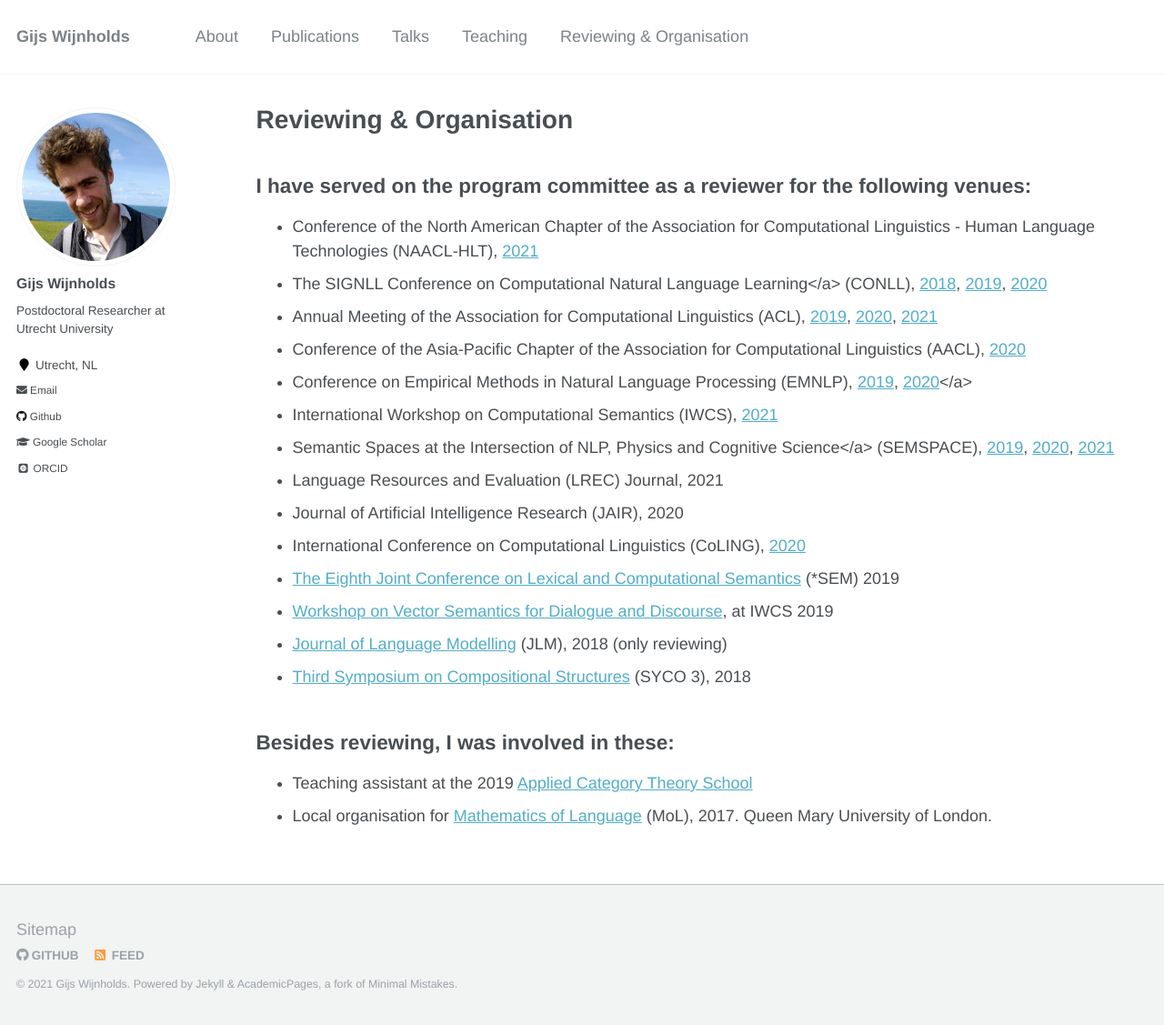
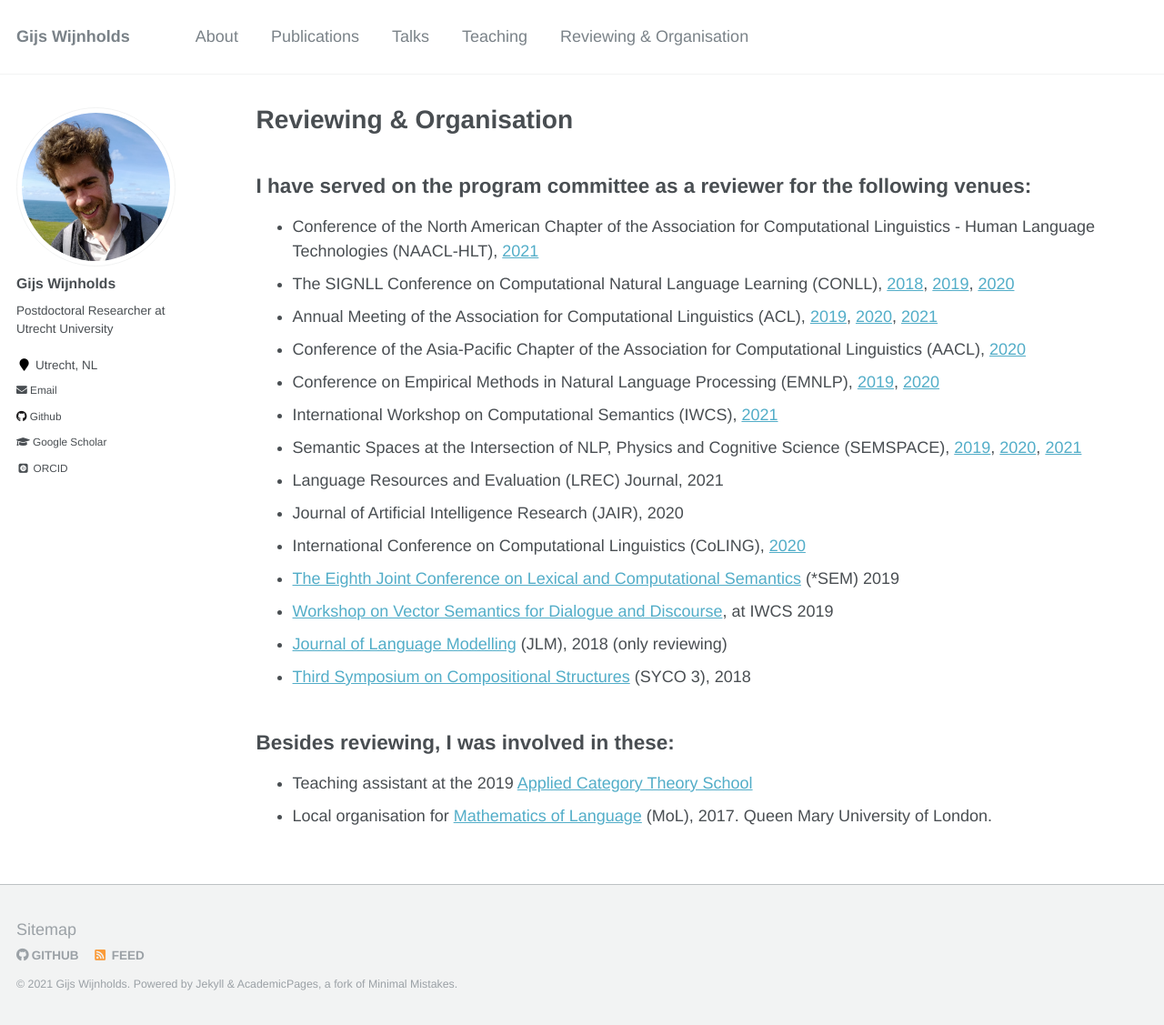
Before and after one commit to gijswijnholds/gijswijnholds.github.io, a Jekyll site: the page built from _pages/organisation.md, in a window 1280 px wide and 1127 px high. Shown: the whole window at 91% size. Built offline with Jekyll 4.4.1, drawn with Linux system fonts in a browser that asks for light colours; some web fonts are replaced.

Commit message:
Fix typo's reviewing

```diff
--- a/_pages/organisation.md
+++ b/_pages/organisation.md
@@ -14,12 +14,12 @@ I have served on the program committee as a reviewer for the following venues:
 
 <ul>
   <li>Conference of the North American Chapter of the Association for Computational Linguistics - Human Language Technologies (NAACL-HLT), <a href="https://2021.naacl.org/">2021</a></li>
-  <li>The SIGNLL Conference on Computational Natural Language Learning</a> (CONLL), <a href="https://www.conll.org/2018">2018</a>, <a href="https://www.conll.org/2020">2019</a>, <a href="https://www.conll.org/2020">2020</a></li>
+  <li>The SIGNLL Conference on Computational Natural Language Learning (CONLL), <a href="https://www.conll.org/2018">2018</a>, <a href="https://www.conll.org/2020">2019</a>, <a href="https://www.conll.org/2020">2020</a></li>
   <li>Annual Meeting of the Association for Computational Linguistics (ACL), <a href="https://acl2019.org/">2019</a>, <a href="https://acl2020.org/">2020</a>, <a href="https://2021.aclweb.org/">2021</a></li>
   <li>Conference of the Asia-Pacific Chapter of the Association for Computational Linguistics (AACL), <a href="http://aacl2020.org/">2020</a></li>
-  <li>Conference on Empirical Methods in Natural Language Processing (EMNLP), <a href="https://www.emnlp-ijcnlp2019.org">2019</a>, <a href="https://2020.emnlp.org/">2020</a></a></li>
+  <li>Conference on Empirical Methods in Natural Language Processing (EMNLP), <a href="https://www.emnlp-ijcnlp2019.org">2019</a>, <a href="https://2020.emnlp.org/">2020</a></li>
   <li>International Workshop on Computational Semantics (IWCS), <a href="https://iwcs2021.github.io/">2021</a></li>
-  <li>Semantic Spaces at the Intersection of NLP, Physics and Cognitive Science</a> (SEMSPACE), <a href="https://sites.google.com/view/semspace2019/home">2019</a>, <a href="https://sites.google.com/view/semspace2020/home">2020</a>, <a href="https://sites.google.com/view/semspace2021/home">2021</a></li>
+  <li>Semantic Spaces at the Intersection of NLP, Physics and Cognitive Science (SEMSPACE), <a href="https://sites.google.com/view/semspace2019/home">2019</a>, <a href="https://sites.google.com/view/semspace2020/home">2020</a>, <a href="https://sites.google.com/view/semspace2021/home">2021</a></li>
   <li>Language Resources and Evaluation (LREC) Journal, 2021</li>
   <li>Journal of Artificial Intelligence Research (JAIR), 2020</li>
   <li>International Conference on Computational Linguistics (CoLING), <a href="https://coling2020.org/">2020</a></li>
```
